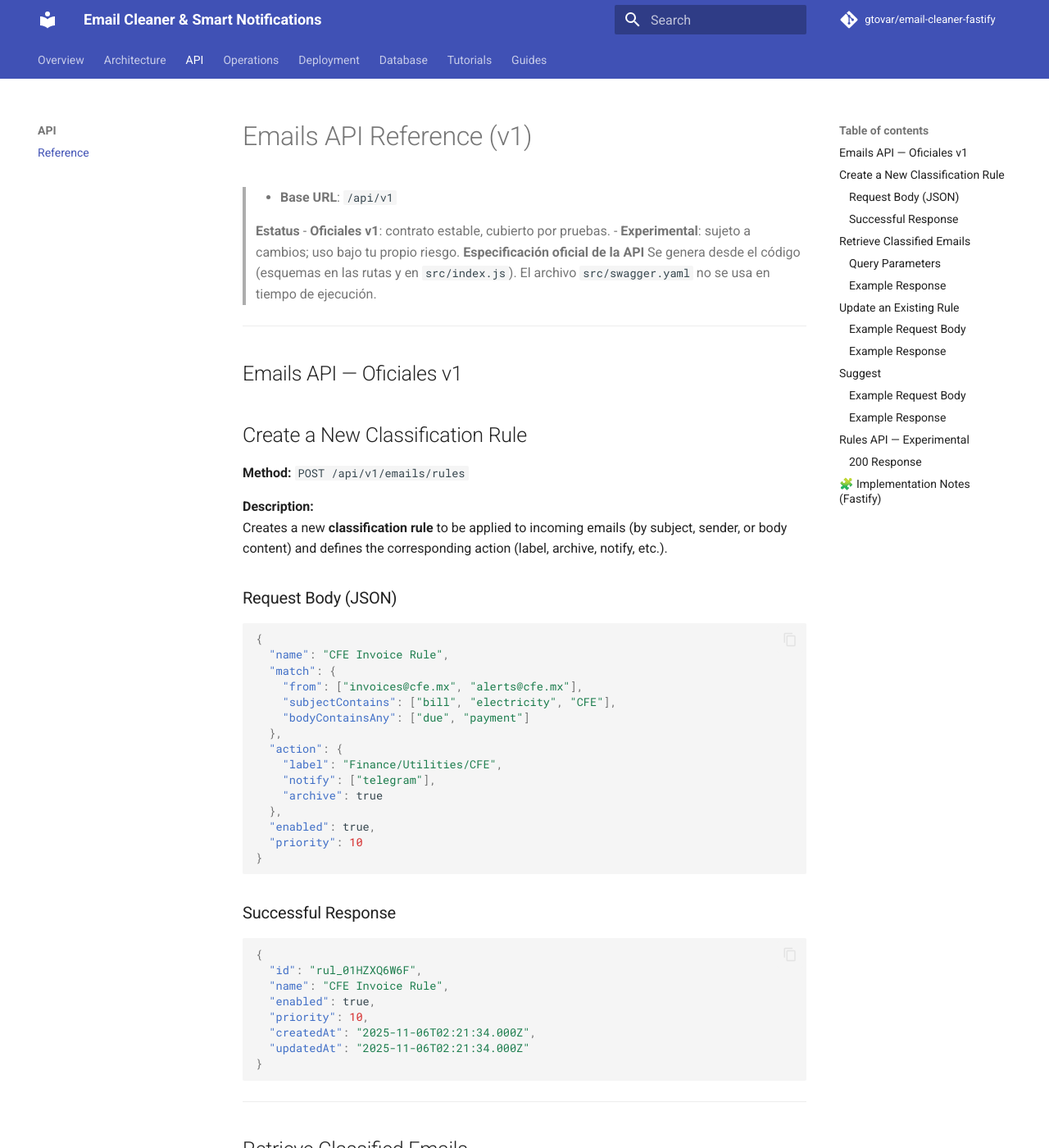
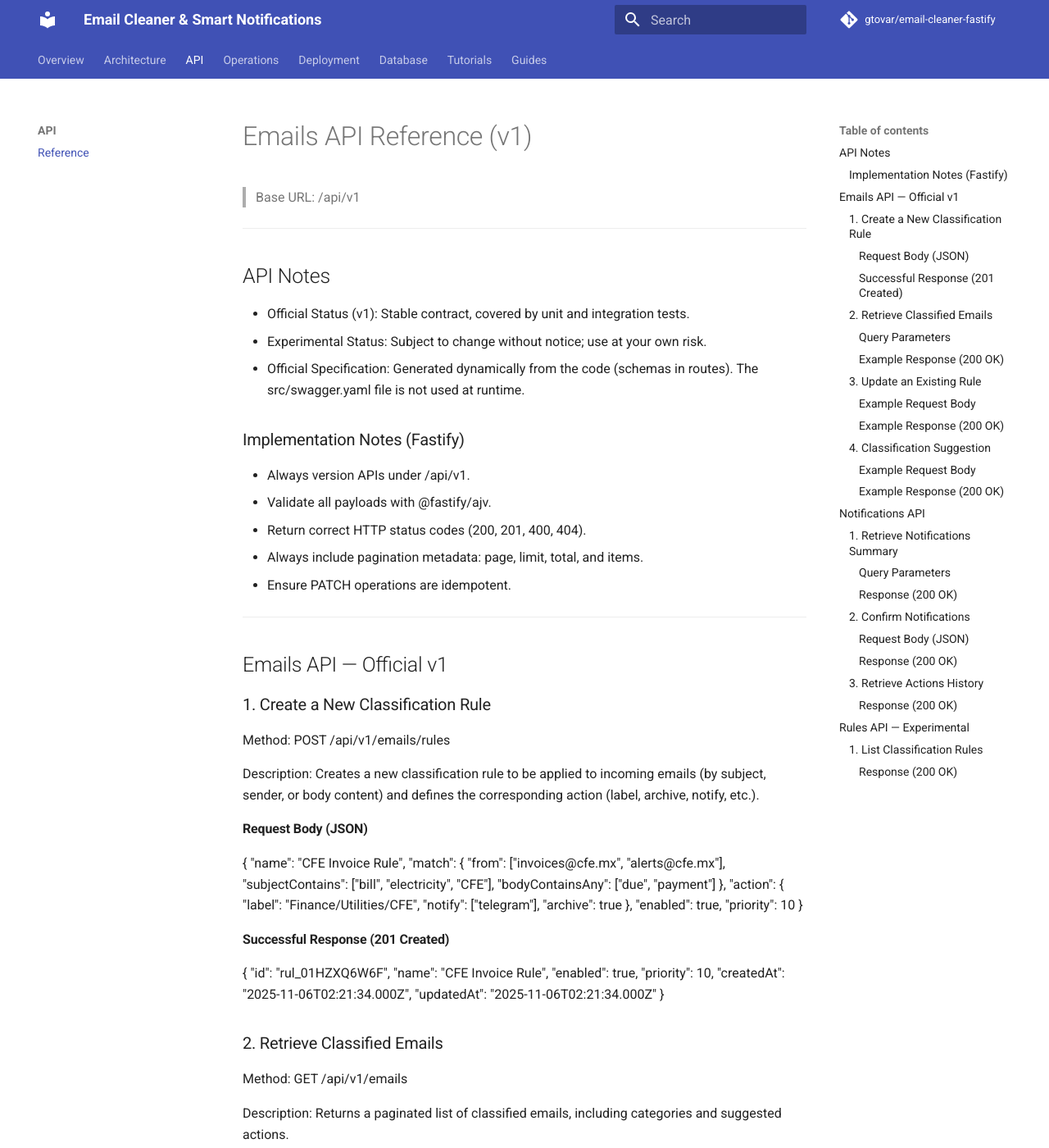
Before and after one commit to gtovar/email-cleaner-fastify, an MkDocs documentation site: the page built from docs/API_REFERENCE.md, in a window 1280 px wide and 1400 px high. Shown: the whole window at 82% size. Built offline with MkDocs 1.6.1 and Material for MkDocs 9.7.7, drawn with Linux system fonts in a browser that asks for light colours; comment, search, counter and statistics services are not loaded; some of the changed text lies outside the part shown.

Commit message:
feat(hu3): notifications summary/confirm/history docs and tests

````diff
--- a/docs/API_REFERENCE.md
+++ b/docs/API_REFERENCE.md
@@ -1,25 +1,35 @@
 # Emails API Reference (v1)
 
-> - **Base URL**: `/api/v1`
-
-> **Estatus**
-> - **Oficiales v1**: contrato estable, cubierto por pruebas.
-> - **Experimental**: sujeto a cambios; uso bajo tu propio riesgo.
-> **Especificación oficial de la API**
-> Se genera desde el código (esquemas en las rutas y en `src/index.js`). El archivo `src/swagger.yaml` no se usa en tiempo de ejecución.
+> Base URL: /api/v1
 
 ---
-## Emails API — Oficiales v1
 
-## Create a New Classification Rule
+## API Notes
 
-**Method:** `POST /api/v1/emails/rules`
+* Official Status (v1): Stable contract, covered by unit and integration tests.
+* Experimental Status: Subject to change without notice; use at your own risk.
+* Official Specification: Generated dynamically from the code (schemas in routes). The src/swagger.yaml file is not used at runtime.
 
-**Description:**
-Creates a new **classification rule** to be applied to incoming emails (by subject, sender, or body content) and defines the corresponding action (label, archive, notify, etc.).
+### Implementation Notes (Fastify)
 
-### Request Body (JSON)
-```json
+* Always version APIs under /api/v1.
+* Validate all payloads with @fastify/ajv.
+* Return correct HTTP status codes (200, 201, 400, 404).
+* Always include pagination metadata: page, limit, total, and items.
+* Ensure PATCH operations are idempotent.
+
+---
+
+## Emails API — Official v1
+
+### 1. Create a New Classification Rule
+
+Method: POST /api/v1/emails/rules
+
+Description:
+Creates a new classification rule to be applied to incoming emails (by subject, sender, or body content) and defines the corresponding action (label, archive, notify, etc.).
+
+#### Request Body (JSON)
 {
   "name": "CFE Invoice Rule",
   "match": {
@@ -35,10 +45,8 @@
   "enabled": true,
   "priority": 10
 }
-```
 
-### Successful Response
-```json
+#### Successful Response (201 Created)
 {
   "id": "rul_01HZXQ6W6F",
   "name": "CFE Invoice Rule",
@@ -47,30 +55,26 @@
   "createdAt": "2025-11-06T02:21:34.000Z",
   "updatedAt": "2025-11-06T02:21:34.000Z"
 }
-```
 
----
+### 2. Retrieve Classified Emails
 
-## Retrieve Classified Emails
+Method: GET /api/v1/emails
 
-**Method:** `GET /api/v1/emails`
-
-**Description:**
+Description:
 Returns a paginated list of classified emails, including categories and suggested actions.
 
-### Query Parameters
+#### Query Parameters
 
-| Parameter | Type    | Required | Description                |
-| --------- | ------- | -------- | -------------------------- |
-| `page`    | integer | No       | Current page (default 1).  |
-| `limit`   | integer | No       | Page size (default 20).    |
-| `label`   | string  | No       | Filter by category or tag. |
-| `from`    | string  | No       | Filter by sender.          |
-| `since`   | string  | No       | Minimum date (ISO 8601).   |
-| `until`   | string  | No       | Maximum date (ISO 8601).   |
+| Parameter | Type    | Required | Description                     |
+| :-------- | :------ | :------- | :------------------------------ |
+| page    | integer | No       | Current page (default 1).       |
+| limit   | integer | No       | Page size (default 20).         |
+| label   | string  | No       | Filter by category or tag.      |
+| from    | string  | No       | Filter by sender.               |
+| since   | string  | No       | Minimum date (ISO 8601).        |
+| until   | string  | No       | Maximum date (ISO 8601).        |
 
-### Example Response
-```json
+#### Example Response (200 OK)
 {
   "page": 1,
   "limit": 20,
@@ -93,27 +97,21 @@
     }
   ]
 }
-```
 
----
+### 3. Update an Existing Rule
 
-## Update an Existing Rule
+Method: PATCH /api/v1/emails/rules/:ruleId
 
-**Method:** `PATCH /api/v1/emails/rules/:ruleId`
+Description:
+Partially updates an existing rule (e.g., change priority or toggle enabled).
 
-**Description:**
-Partially updates an existing rule (e.g., change priority or toggle `enabled`).
-
-### Example Request Body
-```json
+#### Example Request Body
 {
   "enabled": false,
   "priority": 20
 }
-```
 
-### Example Response
-```json
+#### Example Response (200 OK)
 {
   "id": "rul_01HZXQ6W6F",
   "name": "CFE Invoice Rule",
@@ -121,60 +119,121 @@
   "priority": 20,
   "updatedAt": "2025-11-06T02:28:11.000Z"
 }
-```
 
----
-## Suggest
+### 4. Classification Suggestion
 
-**Method:** `POST /api/v1/emails/suggest`
+Method: POST /api/v1/emails/suggest
 
-**Description:**
-This is a microservice and expose a endpoint POST `/suggest` for recive metadata from email and return suggests of clean.
+Description:
+This microservice receives email metadata and returns classification or cleanup suggestions.
 
-
-### Example Request Body
-```json
+#### Example Request Body
 {
   "from": "invoices@cfe.mx",
   "subject": "Your electricity bill is ready",
   "body": "Due date: November 15. Amount: $350."
 }
-```
 
-### Example Response
-```json
+#### Example Response (200 OK)
 {
   "category": "billing",
   "action": "pay",
   "confidence": 0.93
 }
-```
-
 
 ---
+
+## Notifications API
+
+> Base URL: /api/v1/notifications
+>
+> Required Header: Authorization: Bearer <token_oauth_google>
+
+### 1. Retrieve Notifications Summary
+
+Method: GET /api/v1/notifications/summary
+
+Description:
+Returns the list of suggested notifications for the authenticated user.
+
+#### Query Parameters
+
+| Parameter | Type   | Required | Description               |
+| :-------- | :----- | :------- | :------------------------ |
+| period  | string | No       | Period filter (e.g., daily). |
+
+#### Response (200 OK)
+[
+  {
+    "id": "test1",
+    "from": "noti@demo.com",
+    "subject": "¡Prueba HU4!",
+    "date": "2025-11-14T06:59:21.250Z",
+    "isRead": false,
+    "category": "demo",
+    "attachmentSizeMb": 0.1,
+    "suggestions": ["archive"]
+  }
+]
+
+### 2. Confirm Notifications
+
+Method: POST /api/v1/notifications/confirm
+
+Description:
+Confirms one or more notifications and logs the action taken (currently `accept` or `reject`).
+
+#### Request Body (JSON)
+{
+  "ids": ["test1"],
+  "action": "accept"
+}
+
+#### Response (200 OK)
+{
+  "success": true,
+  "processed": 1
+}
+
+### 3. Retrieve Actions History
+
+Method: GET /api/v1/notifications/history
+
+Description:
+Returns the paginated history of actions performed on notifications.
+
+#### Response (200 OK)
+{
+  "total": 2,
+  "page": 1,
+  "perPage": 20,
+  "data": [
+    {
+      "userId": "demo-user",
+      "emailId": "test1",
+      "action": "accept",
+      "timestamp": "2025-11-14T07:11:20.364Z",
+      "details": {}
+    }
+  ]
+}
+
+---
+
 ## Rules API — Experimental
+
+### 1. List Classification Rules
 
 Method: GET /api/v1/emails/rules
 
-**Description:**
-Lista reglas de clasificación. Experimental: el esquema puede cambiar.
+Description:
+Lists classification rules. Experimental: the schema may change.
 
-### 200 Response
-```json
+#### Response (200 OK)
 [
   { "id": 1, "pattern": "cfe.mx", "label": "billing" }
 ]
 
-```
-
-## 🧩 Implementation Notes (Fastify)
-
-- Always version APIs under `/api/v1`.
-- Validate all payloads with `@fastify/ajv`.
-- Return correct HTTP status codes (`200`, `201`, `400`, `404`).
-- Always include pagination metadata: `page`, `limit`, `total`, and `items`.
-- Ensure `PATCH` operations are idempotent.
-
 ---
 
-**Last updated:** July 2025
+Last Updated: July 2025
--- a/package.json
+++ b/package.json
@@ -27,9 +27,9 @@
     "node-fetch": "^3.3.2",
     "pg": "^8.16.2",
     "pg-hstore": "^2.3.4",
-    "sequelize": "^6.37.7"
+    "sequelize": "^6.37.7",
+    "sequelize-cli": "^6.6.3"
   },
   "devDependencies": {
-    "sequelize-cli": "^6.6.3"
   }
 }
````
Also changed, not shown: PROJECT_STATE.md (+32 -0 lines), README_REENTRY.md (added, +35 -0 lines), Spring_log.md (added, +36 -0 lines), docs/adr/000-template.md (added, +18 -0 lines), docs/adr/001-gmail-choice.md (added, +22 -0 lines), docs/adr/002-backend-framework.md (added, +22 -0 lines), docs/dock-styles.md (added, +30 -0 lines), docs/workflow.md (added, +25 -0 lines), 2 other files.
